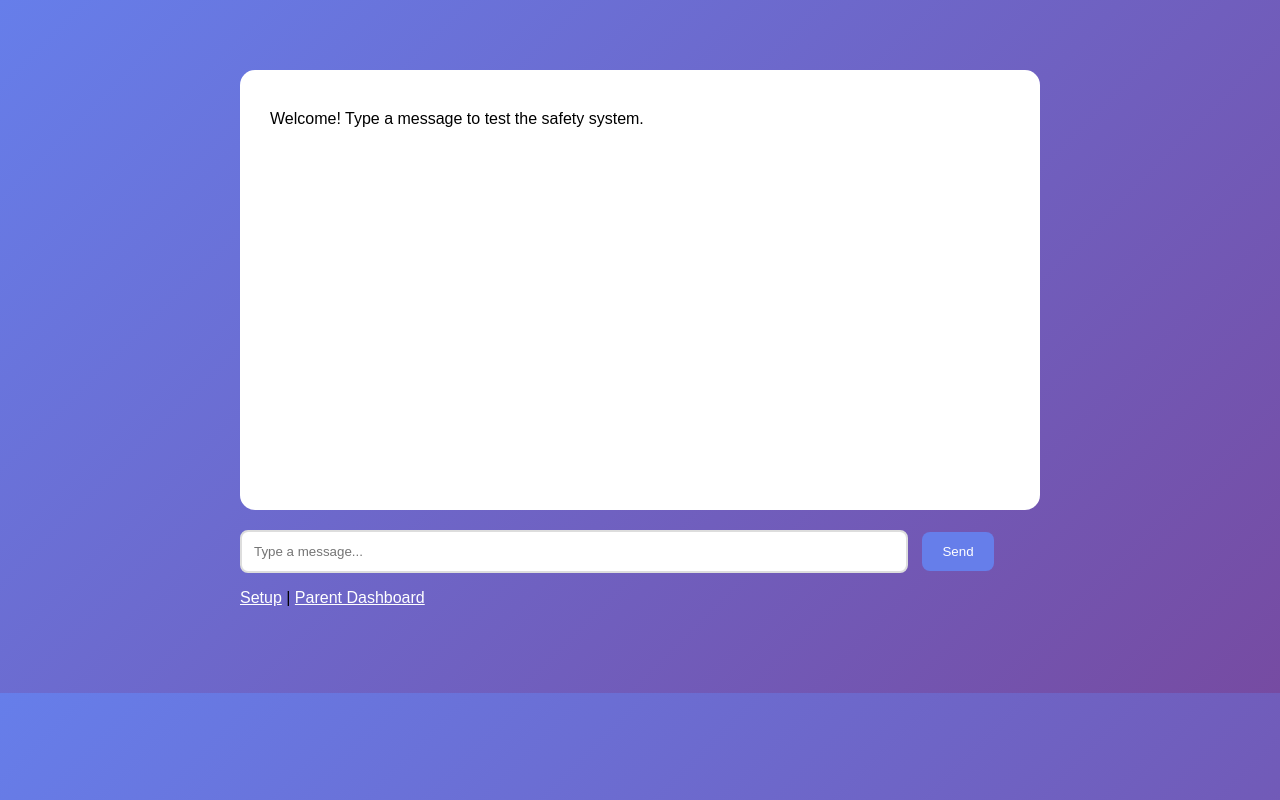
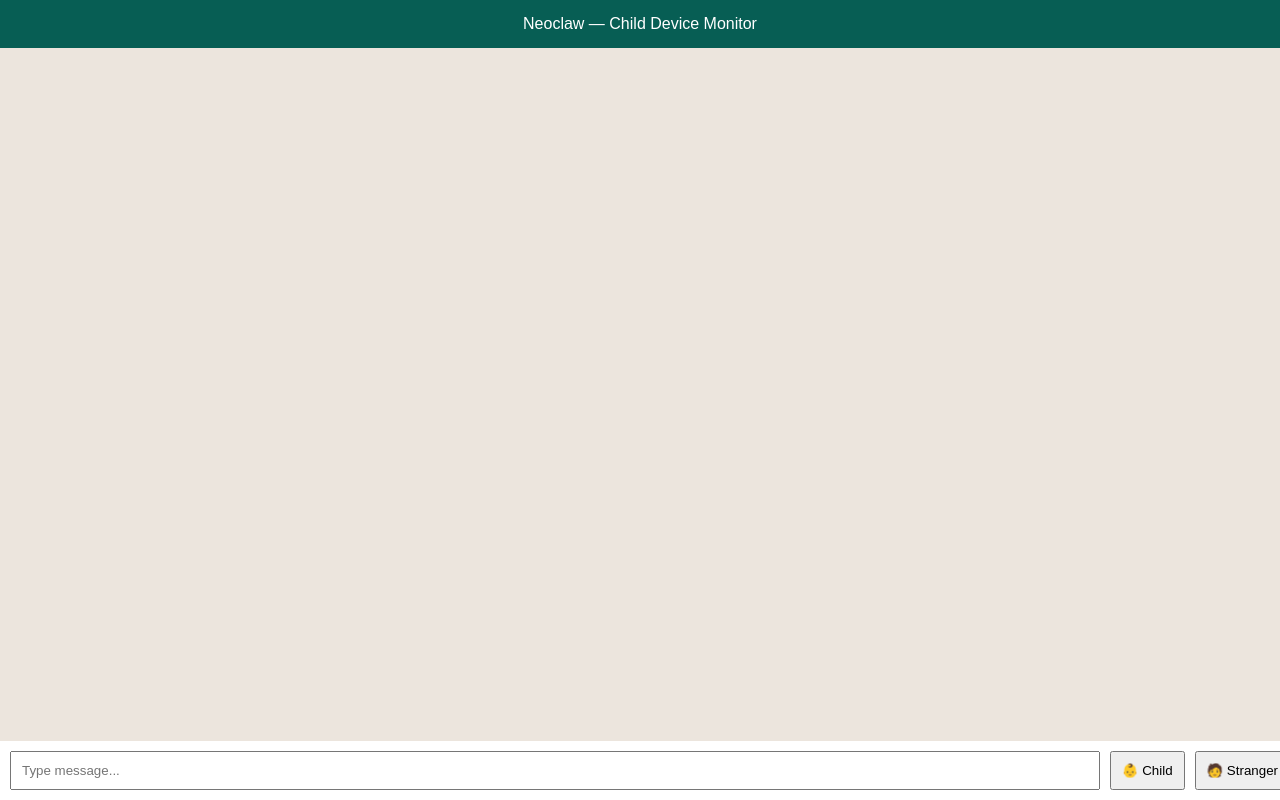
Before and after one commit to VarthniCodes/Hackthon, a Flask app: page / in a window 1280 px wide. Run offline with Flask 3, Linux system fonts and the light colour scheme.

Commit message:
Revamp child interface and update styles

```diff
--- a/templates/child.html
+++ b/templates/child.html
@@ -1,68 +1,74 @@
 <!DOCTYPE html>
 <html>
 <head>
-    <title>Child Interface</title>
+<title>Neoclaw Child Device</title>
+
 <style>
-        body { font-family: Arial; max-width: 800px; margin: 50px auto; padding: 20px; background: linear-gradient(135deg, #667eea 0%, #764ba2 100%); }
-        .chat-box { background: white; padding: 20px; height: 400px; overflow-y: auto; border-radius: 15px; margin-bottom: 20px; }
-        .message { padding: 10px; margin: 10px 0; border-radius: 10px; max-width: 70%; }
-        .user-message { background: #667eea; color: white; margin-left: auto; }
-        input { width: 80%; padding: 12px; border: 2px solid #ddd; border-radius: 8px; }
-        button { background: #667eea; color: white; border: none; padding: 12px 20px; border-radius: 8px; cursor: pointer; margin-left: 10px; }
-        .nudge { position: fixed; top: 50%; left: 50%; transform: translate(-50%, -50%); background: white; padding: 40px; border-radius: 15px; box-shadow: 0 20px 60px rgba(0,0,0,0.3); display: none; z-index: 1000; }
-        .overlay { position: fixed; top: 0; left: 0; right: 0; bottom: 0; background: rgba(0,0,0,0.8); display: none; z-index: 999; }
+body { font-family: Arial; background:#ece5dd; margin:0; }
+.header { background:#075e54; color:white; padding:15px; text-align:center; }
+.chat { height:70vh; overflow:auto; padding:20px; }
+.message { max-width:60%; padding:10px; margin:10px; border-radius:12px; }
+.child { background:#dcf8c6; float:right; clear:both; }
+.stranger { background:white; float:left; clear:both; }
+.alert { background:#ffd1d1; padding:8px; margin:10px; clear:both; border:1px solid red; }
+.controls { position:fixed; bottom:0; width:100%; background:white; padding:10px; display:flex; gap:10px; }
+input { flex:1; padding:10px; }
+button { padding:10px; }
 </style>
 </head>
+
 <body>
-    <div class="chat-box" id="chatBox">
-        <div class="message">Welcome! Type a message to test the safety system.</div>
-    </div>
-    <input type="text" id="messageInput" placeholder="Type a message...">
-    <button onclick="sendMessage()">Send</button>
-    <p><a href="/" style="color:white;">Setup</a> | <a href="/parent" style="color:white;">Parent Dashboard</a></p>
 
-    <div class="overlay" id="overlay"></div>
-    <div class="nudge" id="nudge">
-        <h3 style="color:#dc3545;">⚠️ Safety Alert</h3>
-        <p id="nudgeMessage"></p>
-        <button onclick="closeNudge()">I Understand</button>
+<div class="header">Neoclaw — Child Device Monitor</div>
+
+<div id="chat" class="chat"></div>
+
+<div class="controls">
+<input id="msg" placeholder="Type message..." />
+<button onclick="send('child')">👶 Child</button>
+<button onclick="send('stranger')">🧑 Stranger</button>
 </div>
 
 <script>
-        async function sendMessage() {
-            const input = document.getElementById('messageInput');
-            const message = input.value.trim();
-            if (!message) return;
+async function send(sender){
+    const input=document.getElementById("msg");
+    const text=input.value.trim();
+    if(!text) return;
+    input.value="";
 
-            const chatBox = document.getElementById('chatBox');
-            const msgDiv = document.createElement('div');
-            msgDiv.className = 'message user-message';
-            msgDiv.textContent = message;
-            chatBox.appendChild(msgDiv);
-            input.value = '';
+    addMessage(text,sender);
 
-            const response = await fetch('/api/analyze', {
-                method: 'POST',
-                headers: {'Content-Type': 'application/json'},
-                body: JSON.stringify({text: message})
+    const res=await fetch("/api/analyze",{
+        method:"POST",
+        headers:{"Content-Type":"application/json"},
+        body:JSON.stringify({text:text,sender:sender})
     });
-            const analysis = await response.json();
 
-            if (analysis.risk_score >= 0.6) {
-                document.getElementById('nudgeMessage').textContent = analysis.explanation;
-                document.getElementById('overlay').style.display = 'block';
-                document.getElementById('nudge').style.display = 'block';
+    const data=await res.json();
+
+    if(data.risk_level!=="safe"){
+        addAlert(data.explanation,data.risk_level);
+    }
+
+    if(data.nudge){
+        addAlert(data.nudge,"Support");
     }
 }
 
-        function closeNudge() {
-            document.getElementById('overlay').style.display = 'none';
-            document.getElementById('nudge').style.display = 'none';
+function addMessage(text,sender){
+    const div=document.createElement("div");
+    div.className="message "+sender;
+    div.innerText=(sender==="child"?"👶 Child: ":"🧑 Stranger: ")+text;
+    document.getElementById("chat").appendChild(div);
 }
 
-        document.getElementById('messageInput').addEventListener('keypress', (e) => {
-            if (e.key === 'Enter') sendMessage();
-        });
+function addAlert(text,type){
+    const div=document.createElement("div");
+    div.className="alert";
+    div.innerText="⚠ "+type+"\n"+text;
+    document.getElementById("chat").appendChild(div);
+}
 </script>
+
 </body>
 </html>
```
Lines whose indentation alone changed are shown as unchanged.
